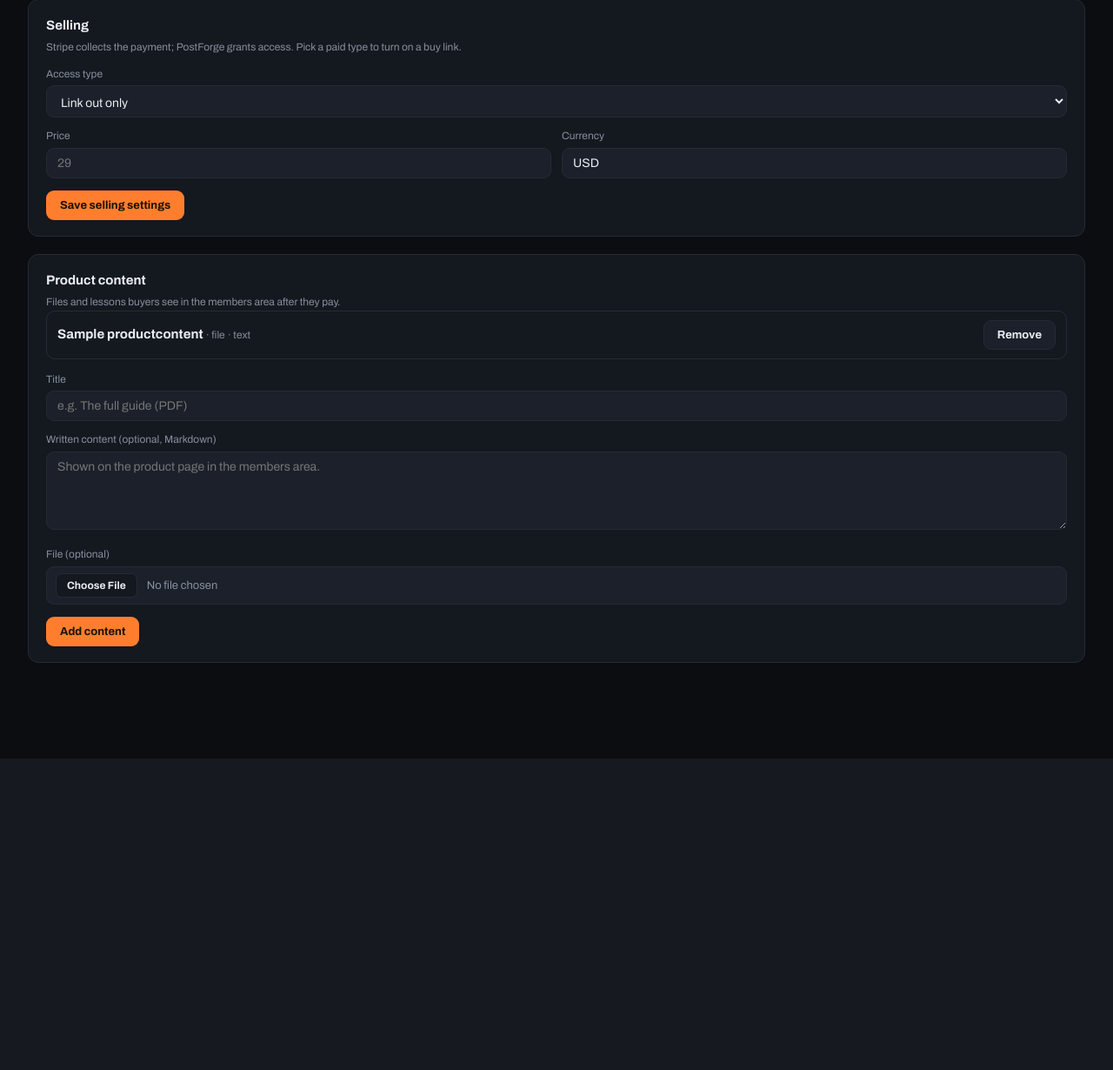
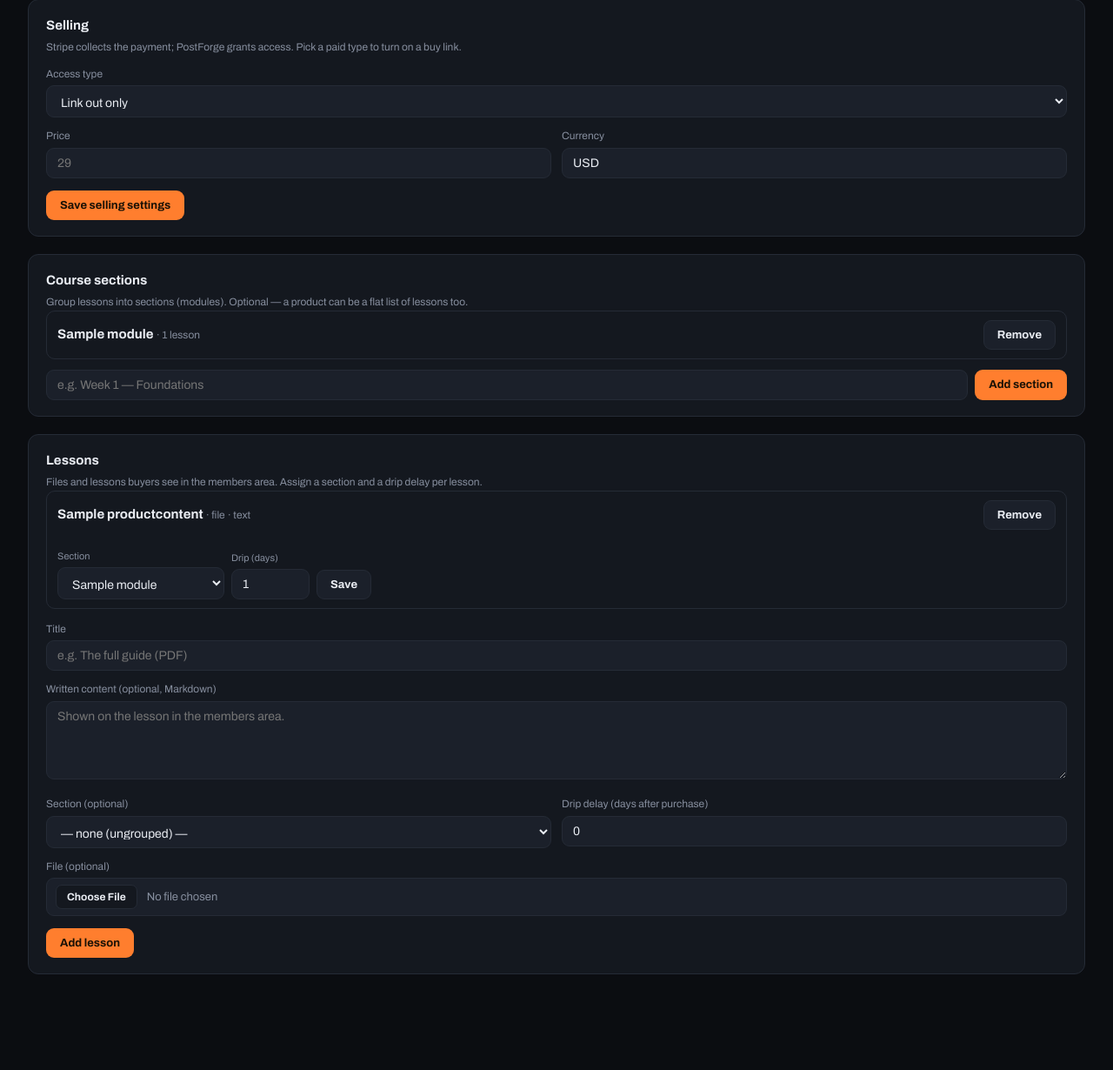
Before and after one commit to maykelevoni/money-worker, a Django app: page /offers/1/manage/ in a window 1280 px wide. Shown: the part 244-1474 px from the top of the page at 87% size. Before the commit the page ends 1116 px from the top, so only its background shows below. Run offline with Django 5.2, Linux system fonts and the light colour scheme; a user stored in the database is signed in; data comes from the database, SQL or seed files in the repository; tables that the repository leaves empty hold one stand-in row (values such as "Sample post").

Commit message:
Add courses to products: modules, drip, progress (Phase 3)
Evolve flat product content into a course without changing access (entitlement
is still per-product):
- offers: Module (course sections), ProductContent gains module + drip_days
  with unlock logic.
- store: LessonCompletion drives progress; members product page is now a course
  view — modules, drip-locked lessons with unlock dates, completion ticks,
  progress bar, mark-complete toggle. Downloads respect the drip lock.
- Creator manage page: section (module) manager + per-lesson section/drip
  controls.

Community remains the next slice. Verified the course view + creator manager
end-to-end via Playwright.

Co-Authored-By: Claude Opus 4.8 <noreply@anthropic.com>

```diff
--- a/apps/offers/models.py
+++ b/apps/offers/models.py
@@ -107,17 +107,39 @@ class Offer(WorkspaceOwned):
         return self.affiliate_url or self.landing_url
 
 
+class Module(WorkspaceOwned):
+    """A section of a course — groups lessons (ProductContent) under a heading.
+    Optional: a product can still be a flat list of lessons with no modules."""
+
+    offer = models.ForeignKey(
+        Offer, on_delete=models.CASCADE, related_name="modules"
+    )
+    title = models.CharField(max_length=200)
+    order = models.PositiveIntegerField(default=0)
+    created_at = models.DateTimeField(auto_now_add=True)
+
+    class Meta:
+        ordering = ["order", "id"]
+
+    def __str__(self):
+        return f"{self.offer.name} · {self.title}"
+
+
 class ProductContent(WorkspaceOwned):
-    """One piece of what a buyer unlocks after purchase — a download or a
-    written lesson. Gated behind an active Entitlement (apps.store).
+    """One lesson a buyer unlocks after purchase — a download and/or written
+    content. Gated behind an active Entitlement (apps.store).
 
-    Kept deliberately flat for Phase 1 (an ordered list per product). A later
-    "courses" phase can group these under modules without reshaping access:
-    entitlement checks are per-product, not per-item.
+    Optionally grouped under a Module (course structure) and optionally dripped
+    (unlocks N days after purchase). Access is still per-product: the entitlement
+    grants the whole thing; module/drip only shape *when* each lesson appears.
     """
 
     offer = models.ForeignKey(
         Offer, on_delete=models.CASCADE, related_name="contents"
+    )
+    module = models.ForeignKey(
+        Module, on_delete=models.SET_NULL, null=True, blank=True,
+        related_name="lessons", help_text="Course section this lesson belongs to",
     )
     title = models.CharField(max_length=200)
     order = models.PositiveIntegerField(default=0)
@@ -128,6 +150,9 @@ class ProductContent(WorkspaceOwned):
         upload_to="products/", blank=True,
         help_text="Downloadable file delivered to buyers",
     )
+    drip_days = models.PositiveIntegerField(
+        default=0, help_text="Days after purchase before this unlocks (0 = right away)",
+    )
     created_at = models.DateTimeField(auto_now_add=True)
 
     class Meta:
@@ -135,3 +160,14 @@ class ProductContent(WorkspaceOwned):
 
     def __str__(self):
         return f"{self.offer.name} · {self.title}"
+
+    def unlock_date(self, since):
+        """When this lesson becomes available, given a purchase/entitlement date."""
+        from datetime import timedelta
+
+        return since + timedelta(days=self.drip_days)
+
+    def is_unlocked(self, since):
+        from django.utils import timezone
+
+        return self.drip_days == 0 or timezone.now() >= self.unlock_date(since)
--- a/apps/offers/urls.py
+++ b/apps/offers/urls.py
@@ -9,7 +9,10 @@ urlpatterns = [
     path("create/", views.offer_create, name="create"),
     path("<int:pk>/manage/", views.offer_manage, name="manage"),
     path("<int:pk>/content/add/", views.content_add, name="content_add"),
+    path("<int:pk>/content/<int:content_id>/update/", views.content_update, name="content_update"),
     path("<int:pk>/content/<int:content_id>/delete/", views.content_delete, name="content_delete"),
+    path("<int:pk>/modules/add/", views.module_add, name="module_add"),
+    path("<int:pk>/modules/<int:module_id>/delete/", views.module_delete, name="module_delete"),
     path("<int:pk>/toggle/", views.offer_toggle, name="toggle"),
     path("<int:pk>/delete/", views.offer_delete, name="delete"),
 ]
--- a/apps/offers/views.py
+++ b/apps/offers/views.py
@@ -3,7 +3,7 @@ from django.contrib.auth.decorators import login_required
 from django.shortcuts import get_object_or_404, redirect, render
 from django.views.decorators.http import require_POST
 
-from .models import Offer, ProductContent
+from .models import Module, Offer, ProductContent
 
 
 @login_required
@@ -82,6 +82,8 @@ def offer_manage(request, pk):
 
     return render(request, "offers/manage.html", {
         "offer": offer,
+        "modules": offer.modules.all(),
+        "ungrouped": offer.contents.filter(module__isnull=True),
         "contents": offer.contents.all(),
         "access_types": Offer.AccessType.choices,
     })
@@ -95,15 +97,40 @@ def content_add(request, pk):
     if not title:
         messages.error(request, "Give the content item a title.")
         return redirect("offers:manage", pk=offer.pk)
+    module_id = request.POST.get("module") or None
+    module = Module.objects.filter(pk=module_id, offer=offer).first() if module_id else None
     ProductContent.objects.create(
         workspace=request.workspace,
         offer=offer,
+        module=module,
         title=title,
         body=request.POST.get("body", "").strip(),
         file=request.FILES.get("file"),
+        drip_days=_int(request.POST.get("drip_days")),
         order=offer.contents.count(),
     )
     messages.success(request, f"Added “{title}”.")
+    return redirect("offers:manage", pk=offer.pk)
+
+
+def _int(value, default=0):
+    try:
+        return max(0, int(value))
+    except (TypeError, ValueError):
+        return default
+
+
+@login_required
+@require_POST
+def content_update(request, pk, content_id):
+    """Reassign a lesson's module / drip from the manage page."""
+    offer = get_object_or_404(Offer, pk=pk, workspace=request.workspace)
+    lesson = get_object_or_404(ProductContent, pk=content_id, offer=offer)
+    module_id = request.POST.get("module") or None
+    lesson.module = Module.objects.filter(pk=module_id, offer=offer).first() if module_id else None
+    lesson.drip_days = _int(request.POST.get("drip_days"))
+    lesson.save(update_fields=["module", "drip_days"])
+    messages.success(request, f"Updated “{lesson.title}”.")
     return redirect("offers:manage", pk=offer.pk)
 
 
@@ -113,6 +140,32 @@ def content_delete(request, pk, content_id):
     offer = get_object_or_404(Offer, pk=pk, workspace=request.workspace)
     get_object_or_404(ProductContent, pk=content_id, offer=offer).delete()
     messages.success(request, "Content removed.")
+    return redirect("offers:manage", pk=offer.pk)
+
+
+@login_required
+@require_POST
+def module_add(request, pk):
+    offer = get_object_or_404(Offer, pk=pk, workspace=request.workspace)
+    title = request.POST.get("title", "").strip()
+    if title:
+        Module.objects.create(
+            workspace=request.workspace, offer=offer, title=title,
+            order=offer.modules.count(),
+        )
+        messages.success(request, f"Added section “{title}”.")
+    else:
+        messages.error(request, "Give the section a title.")
+    return redirect("offers:manage", pk=offer.pk)
+
+
+@login_required
+@require_POST
+def module_delete(request, pk, module_id):
+    offer = get_object_or_404(Offer, pk=pk, workspace=request.workspace)
+    # Lessons keep existing (module FK is SET_NULL) — they just become ungrouped.
+    get_object_or_404(Module, pk=module_id, offer=offer).delete()
+    messages.success(request, "Section removed.")
     return redirect("offers:manage", pk=offer.pk)
 
 
--- a/apps/store/urls.py
+++ b/apps/store/urls.py
@@ -20,5 +20,6 @@ urlpatterns = [
     path("members/forgot/", views.forgot_password, name="forgot_password"),
     path("members/reset/<str:token>/", views.reset_password, name="reset_password"),
     path("members/product/<str:offer_key>/", views.product, name="product"),
+    path("members/lesson/<int:content_id>/complete/", views.mark_complete, name="mark_complete"),
     path("members/download/<int:content_id>/", views.download, name="download"),
 ]
--- a/templates/offers/manage.html
+++ b/templates/offers/manage.html
@@ -58,22 +58,57 @@
 </div>
 
 <div class="panel">
-  <h3>Product content</h3>
-  <p class="small">Files and lessons buyers see in the members area after they pay.</p>
+  <h3>Course sections</h3>
+  <p class="small">Group lessons into sections (modules). Optional — a product can be a flat list of lessons too.</p>
+  {% for m in modules %}
+    <div class="content-item">
+      <div><strong>{{ m.title }}</strong> <span class="small">· {{ m.lessons.count }} lesson{{ m.lessons.count|pluralize }}</span></div>
+      <form method="post" action="{% url 'offers:module_delete' offer.pk m.id %}" data-confirm="Remove this section? Its lessons stay (ungrouped).">
+        {% csrf_token %}<button class="btn btn-ghost" type="submit">Remove</button>
+      </form>
+    </div>
+  {% empty %}
+    <p class="small">No sections yet.</p>
+  {% endfor %}
+  <form method="post" action="{% url 'offers:module_add' offer.pk %}" style="margin-top:12px;display:flex;gap:8px">
+    {% csrf_token %}
+    <input type="text" name="title" placeholder="e.g. Week 1 — Foundations" required style="flex:1">
+    <button class="btn" type="submit">Add section</button>
+  </form>
+</div>
+
+<div class="panel">
+  <h3>Lessons</h3>
+  <p class="small">Files and lessons buyers see in the members area. Assign a section and a drip delay per lesson.</p>
 
   {% for c in contents %}
-    <div class="content-item">
+    <div class="content-item" style="flex-direction:column;align-items:stretch;gap:10px">
+      <div style="display:flex;justify-content:space-between;align-items:center;gap:10px">
         <div>
           <strong>{{ c.title }}</strong>
           {% if c.file %}<span class="small"> · file</span>{% endif %}
           {% if c.body %}<span class="small"> · text</span>{% endif %}
         </div>
-      <form method="post" action="{% url 'offers:content_delete' offer.pk c.id %}" data-confirm="Remove this item?">
+        <form method="post" action="{% url 'offers:content_delete' offer.pk c.id %}" data-confirm="Remove this lesson?">
           {% csrf_token %}<button class="btn btn-ghost" type="submit">Remove</button>
         </form>
       </div>
+      <form method="post" action="{% url 'offers:content_update' offer.pk c.id %}" style="display:flex;gap:8px;align-items:end;flex-wrap:wrap">
+        {% csrf_token %}
+        <div><label style="font-size:11px;color:var(--muted)">Section</label>
+          <select name="module">
+            <option value="">— none (ungrouped) —</option>
+            {% for m in modules %}<option value="{{ m.id }}" {% if c.module_id == m.id %}selected{% endif %}>{{ m.title }}</option>{% endfor %}
+          </select>
+        </div>
+        <div><label style="font-size:11px;color:var(--muted)">Drip (days)</label>
+          <input type="number" name="drip_days" min="0" value="{{ c.drip_days }}" style="width:90px">
+        </div>
+        <button class="btn btn-ghost" type="submit">Save</button>
+      </form>
+    </div>
   {% empty %}
-    <p class="small">No content yet — add the first file or lesson below.</p>
+    <p class="small">No lessons yet — add the first below.</p>
   {% endfor %}
 
   <form method="post" action="{% url 'offers:content_add' offer.pk %}" enctype="multipart/form-data" style="margin-top:14px">
@@ -81,10 +116,23 @@
     <label>Title</label>
     <input type="text" name="title" placeholder="e.g. The full guide (PDF)" required>
     <label>Written content (optional, Markdown)</label>
-    <textarea name="body" placeholder="Shown on the product page in the members area."></textarea>
+    <textarea name="body" placeholder="Shown on the lesson in the members area."></textarea>
+    <div class="row">
+      <div>
+        <label>Section (optional)</label>
+        <select name="module">
+          <option value="">— none (ungrouped) —</option>
+          {% for m in modules %}<option value="{{ m.id }}">{{ m.title }}</option>{% endfor %}
+        </select>
+      </div>
+      <div>
+        <label>Drip delay (days after purchase)</label>
+        <input type="number" name="drip_days" min="0" value="0">
+      </div>
+    </div>
     <label>File (optional)</label>
     <input type="file" name="file">
-    <div style="margin-top:14px"><button class="btn" type="submit">Add content</button></div>
+    <div style="margin-top:14px"><button class="btn" type="submit">Add lesson</button></div>
   </form>
 </div>
 {% endblock %}
```
Also changed, not shown: apps/store/models.py (+23 -0 lines), apps/store/views.py (+62 -11 lines), templates/store/_lesson.html (added, +25 -0 lines), templates/store/product.html (+42 -15 lines), apps/offers/migrations/0007_productcontent_drip_days_module_and_more.py (added), apps/store/migrations/0003_lessoncompletion.py (added). Lines whose indentation alone changed are shown as unchanged.
